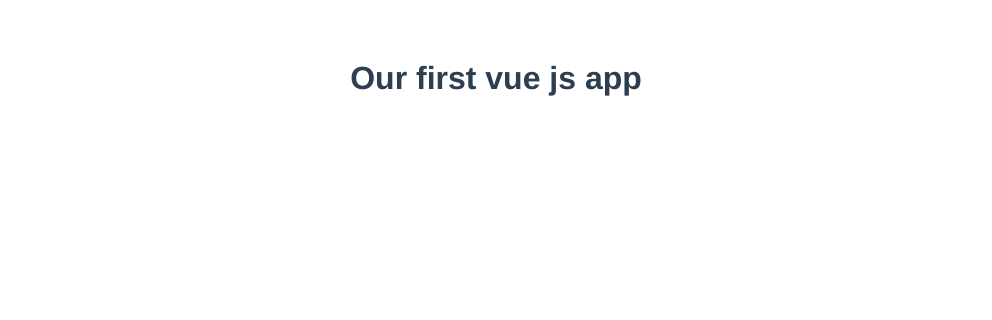
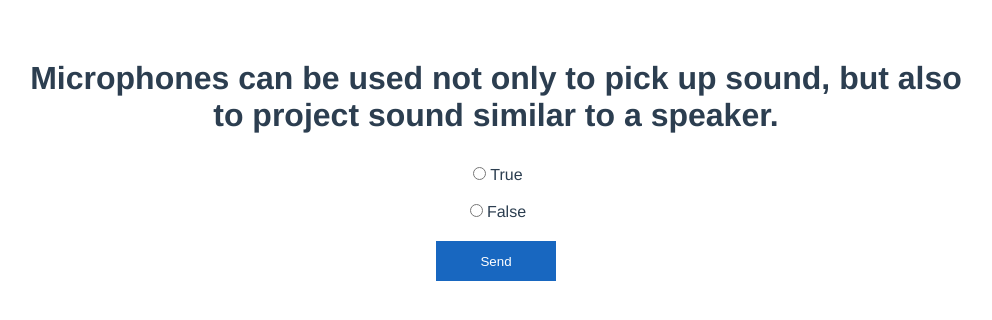
Before and after one commit to black-dev-x/vue-js-3-completo-udemy, a Vue app in the folder project-quiz/: page / in a window 1280 px wide. Shown: the top 320 px of the page, without its empty margins (144-1136 px from the left). Built offline with nearby package versions, Linux system fonts and the light colour scheme.

Commit message:
initial layout

```diff
--- a/project-quiz/src/App.vue
+++ b/project-quiz/src/App.vue
@@ -1,15 +1,25 @@
 <template>
-  <HelloWorld msg="Our first vue js app"/>
+  <div>
+    <h1>Microphones can be used not only to pick up sound, but also to project sound similar to a speaker.</h1>
+
+    <div>
+      <input id="answer1" type="radio" name="options" value="True">
+      <label for="answer1">True</label>
+    </div>
+
+    <div>
+      <input id="answer2" type="radio" name="options" value="False">
+      <label for="answer2">False</label>
+    </div>
+
+    <button class="send">Send</button>
+  </div>
 </template>
 
 <script>
-import HelloWorld from './components/HelloWorld.vue'
 
 export default {
   name: 'App',
-  components: {
-    HelloWorld
-  }
 }
 </script>
 
@@ -20,6 +30,23 @@ export default {
   -moz-osx-font-smoothing: grayscale;
   text-align: center;
   color: #2c3e50;
-  margin-top: 60px;
+  margin: 60px auto;
+  max-width: 960px;
+
+  input[type=radio] {
+   margin: 12px 4px;
+  }
+
+  button.send {
+    margin-top: 12px;
+    height: 40px;
+    min-width: 120px;
+    padding: 0 16px;
+    color: white;
+    background-color: #1867c0;
+    border: 1px solid #1867c0;
+    cursor: pointer;
+  }
+
 }
 </style>
--- a/project-quiz/src/components/HelloWorld.vue
+++ /dev/null
@@ -1,20 +0,0 @@
-<template>
-  <div class="hello">
-    <h1>{{ msg }}</h1>
-  </div>
-</template>
-
-<script>
-export default {
-  name: 'HelloWorld',
-  props: {
-    msg: String
-  }
-}
-</script>
-
-<style scoped lang="scss">
-h3 {
-  margin: 40px 0 0;
-}
-</style>
```
